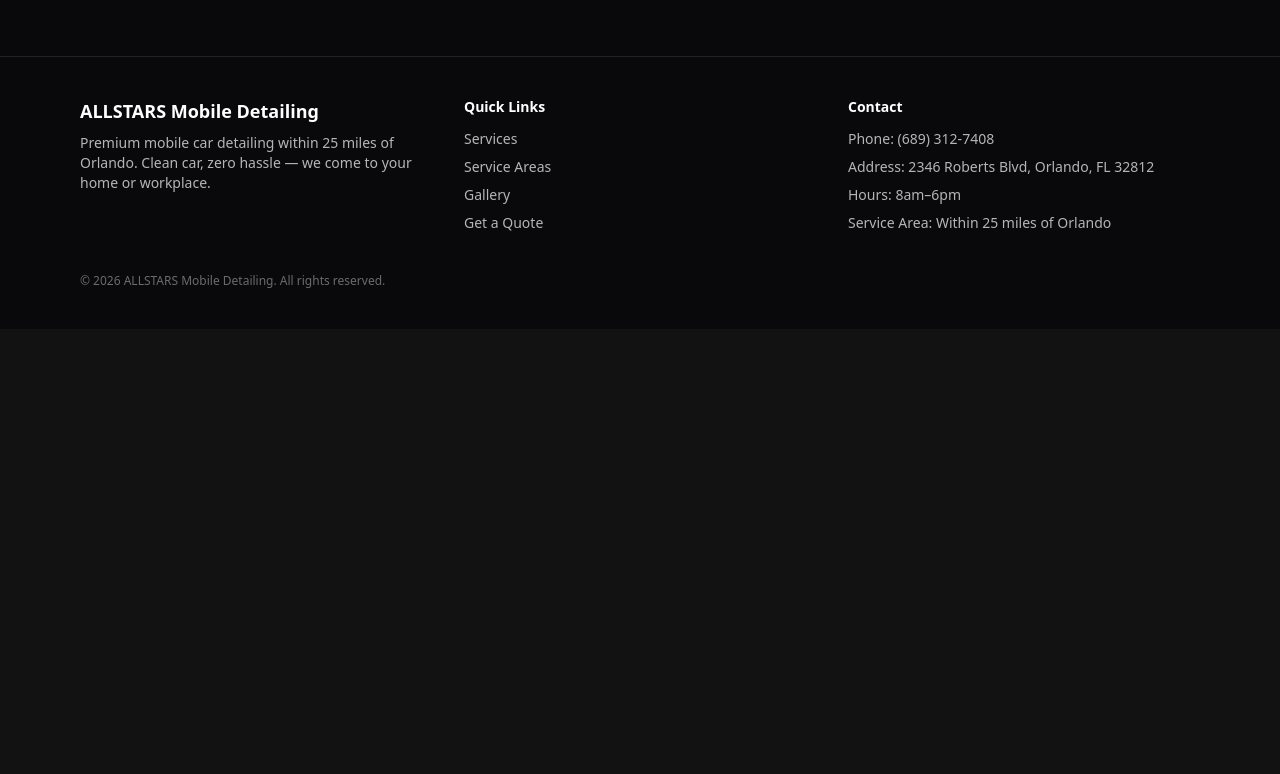
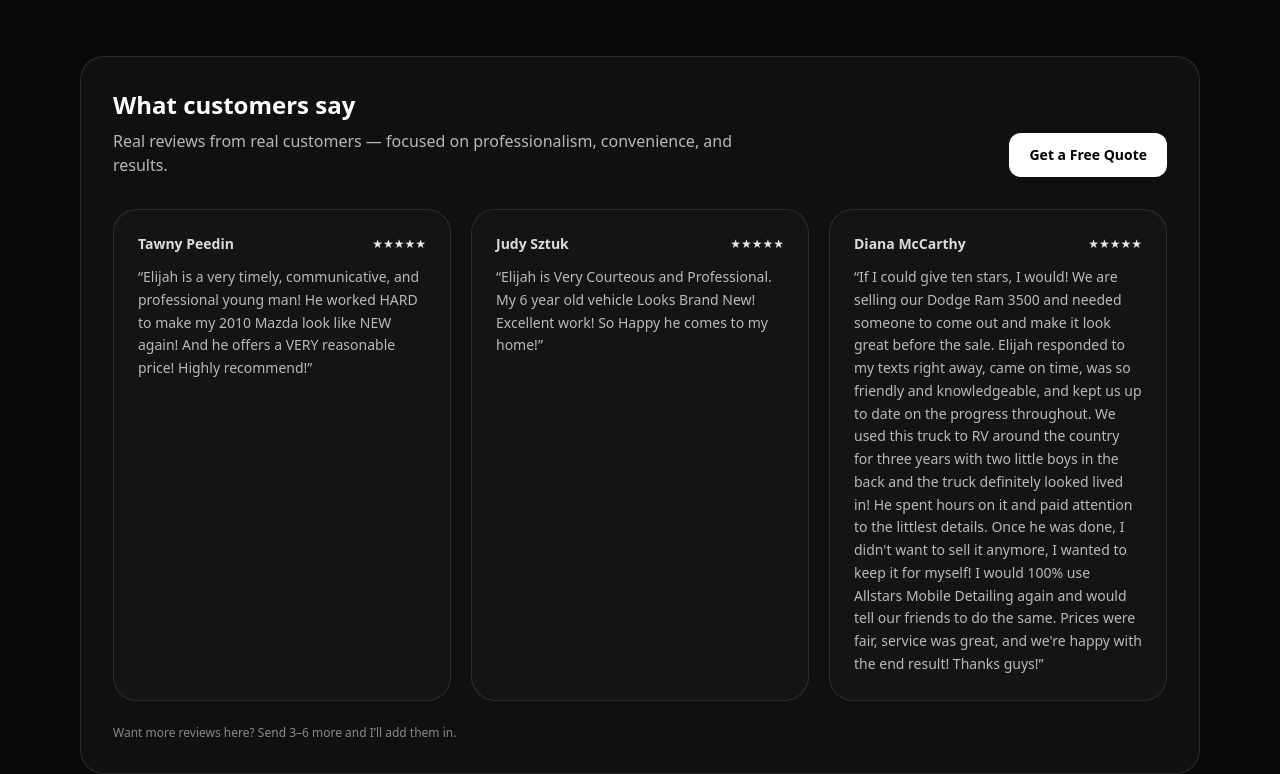
Before and after one commit to colbyrita3-sudo/allstars-mobile-detailing, a React (Vite) app: page / in a window 1280 px wide. Shown: the part 1158-1932 px from the top of the page. Before the commit the page ends 1487 px from the top, so only its background shows below. Built offline with nearby package versions, Linux system fonts and the light colour scheme.

Commit message:
Replace placeholder reviews with real customer reviews

```diff
--- a/src/pages/Home.tsx
+++ b/src/pages/Home.tsx
@@ -3,6 +3,32 @@ import Seo from "../components/Seo";
 import heroVideo from "../assets/hero.mp4";
 
 const PHONE_TEL = "tel:+16893127408";
+
+const REVIEWS = [
+  {
+    name: "Tawny Peedin",
+    rating: 5,
+    text: "Elijah is a very timely, communicative, and professional young man! He worked HARD to make my 2010 Mazda look like NEW again! And he offers a VERY reasonable price! Highly recommend!",
+  },
+  {
+    name: "Judy Sztuk",
+    rating: 5,
+    text: "Elijah is Very Courteous and Professional. My 6 year old vehicle Looks Brand New! Excellent work! So Happy he comes to my home!",
+  },
+  {
+    name: "Diana McCarthy",
+    rating: 5,
+    text: "If I could give ten stars, I would! We are selling our Dodge Ram 3500 and needed someone to come out and make it look great before the sale. Elijah responded to my texts right away, came on time, was so friendly and knowledgeable, and kept us up to date on the progress throughout. We used this truck to RV around the country for three years with two little boys in the back and the truck definitely looked lived in! He spent hours on it and paid attention to the littlest details. Once he was done, I didn't want to sell it anymore, I wanted to keep it for myself! I would 100% use Allstars Mobile Detailing again and would tell our friends to do the same. Prices were fair, service was great, and we're happy with the end result! Thanks guys!",
+  },
+];
+
+function Stars({ count = 5 }: { count?: number }) {
+  return (
+    <span className="text-white/90" aria-label={`${count} out of 5 stars`}>
+      {"★★★★★"}
+    </span>
+  );
+}
 
 export default function Home() {
   return (
@@ -26,14 +52,12 @@ export default function Home() {
             preload="auto"
             poster="/hero-poster.webp"
           />
-          {/* Dark overlay so text is readable */}
           <div className="absolute inset-0 bg-black/60" />
-          {/* Subtle glow */}
           <div className="absolute inset-0 bg-[radial-gradient(circle_at_30%_20%,rgba(56,189,248,0.22),transparent_55%)]" />
         </div>
 
         <div className="mx-auto grid max-w-6xl grid-cols-1 gap-10 px-4 py-14 md:grid-cols-2 md:py-20">
-          {/* Left side */}
+          {/* Left */}
           <div className="relative">
             <p className="mb-3 inline-flex items-center gap-2 rounded-full border border-white/15 bg-white/5 px-4 py-1 text-xs font-semibold text-white/80">
               Orlando • Mobile detailing • Within 25 miles
@@ -77,7 +101,7 @@ export default function Home() {
             </div>
           </div>
 
-          {/* Right side premium card */}
+          {/* Right card */}
           <div className="relative">
             <div className="overflow-hidden rounded-3xl border border-white/10 bg-white/[0.05] shadow-2xl backdrop-blur">
               <div className="aspect-[4/3] w-full p-8">
@@ -186,6 +210,52 @@ export default function Home() {
           </div>
         </div>
       </section>
+
+      {/* Reviews */}
+      <section className="bg-zinc-950">
+        <div className="mx-auto max-w-6xl px-4 pb-16">
+          <div className="rounded-3xl border border-white/10 bg-white/[0.03] p-8">
+            <div className="flex flex-col gap-3 md:flex-row md:items-end md:justify-between">
+              <div>
+                <h2 className="text-2xl font-bold">What customers say</h2>
+                <p className="mt-2 max-w-2xl text-white/70">
+                  Real reviews from real customers — focused on professionalism, convenience, and results.
+                </p>
+              </div>
+
+              <Link
+                to="/contact"
+                className="inline-flex items-center justify-center rounded-xl bg-white px-5 py-3 text-sm font-semibold text-black hover:bg-white/90"
+              >
+                Get a Free Quote
+              </Link>
+            </div>
+
+            <div className="mt-8 grid gap-5 md:grid-cols-3">
+              {REVIEWS.map((r) => (
+                <div
+                  key={r.name}
+                  className="rounded-3xl border border-white/10 bg-white/[0.02] p-6"
+                >
+                  <div className="flex items-center justify-between">
+                    <div className="text-sm font-semibold text-white/85">{r.name}</div>
+                    <div className="text-xs">
+                      <Stars count={r.rating} />
+                    </div>
+                  </div>
+                  <p className="mt-3 text-sm leading-relaxed text-white/70">
+                    “{r.text}”
+                  </p>
+                </div>
+              ))}
+            </div>
+
+            <p className="mt-6 text-xs text-white/50">
+              Want more reviews here? Send 3–6 more and I’ll add them in.
+            </p>
+          </div>
+        </div>
+      </section>
     </>
   );
 }
```
